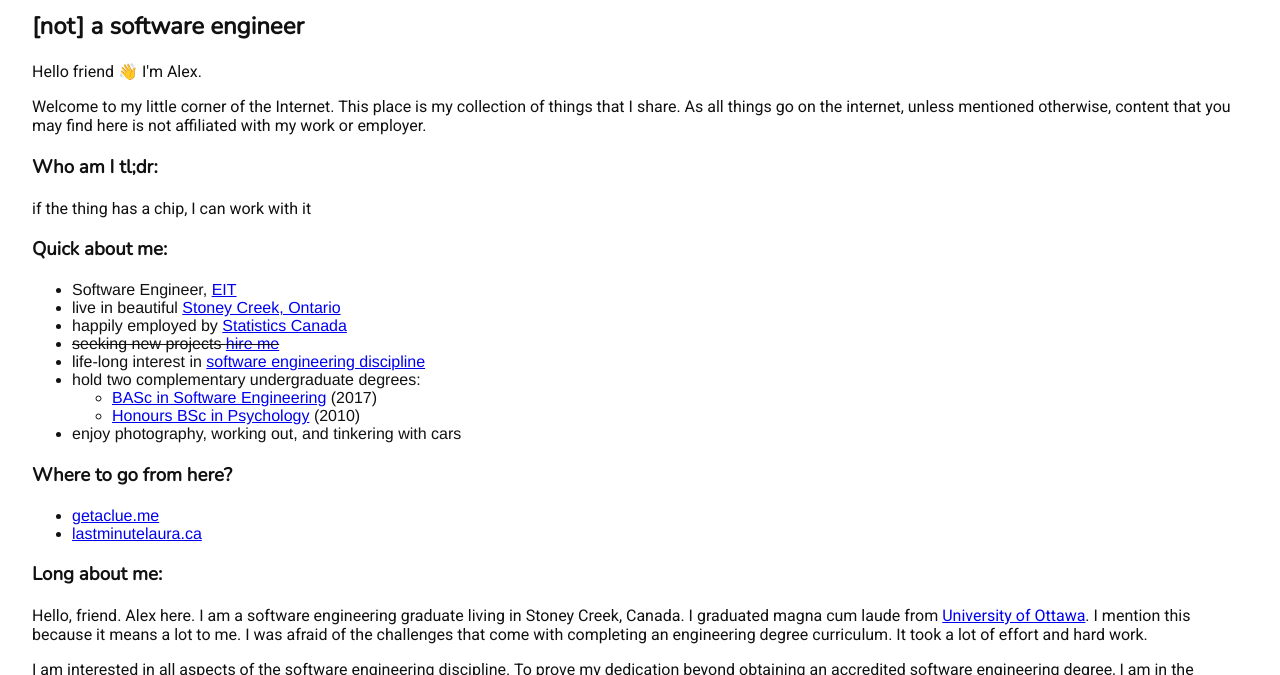
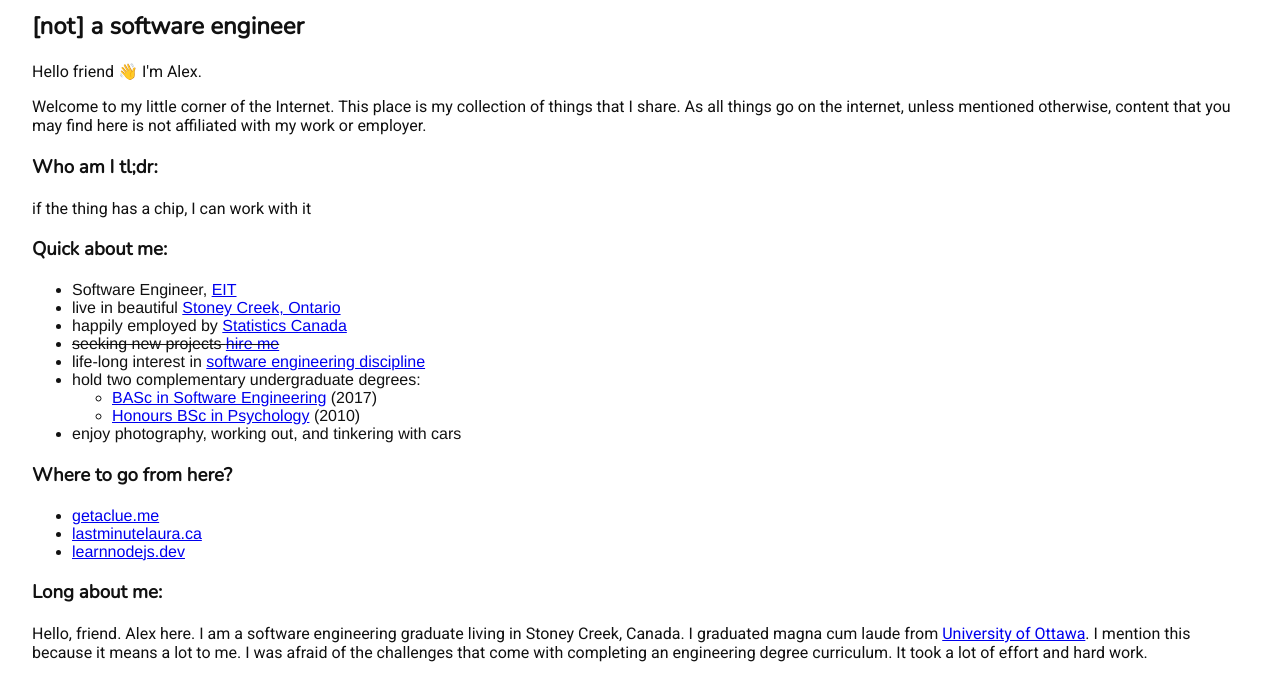
Before and after one commit to getaclue00/alexe.im, a plain HTML site: page index.html in a window 1280 px wide. Shown: the part 102-777 px from the top of the page. Drawn offline with nearby package versions, Linux system fonts and the light colour scheme; a web font is replaced by a local one.

Commit message:
added learnnodejs.dev link

```diff
--- a/index.html
+++ b/index.html
@@ -70,6 +70,7 @@
     <ul>
       <li><a href="https://getaclue.me">getaclue.me</a></li>
       <li><a href="https://lastminutelaura.ca">lastminutelaura.ca</a></li>
+      <li><a href="https://learnnodejs.dev/">learnnodejs.dev</a></li>
     </ul>
   </p>
   <h3>Long about me:</h3>
```
